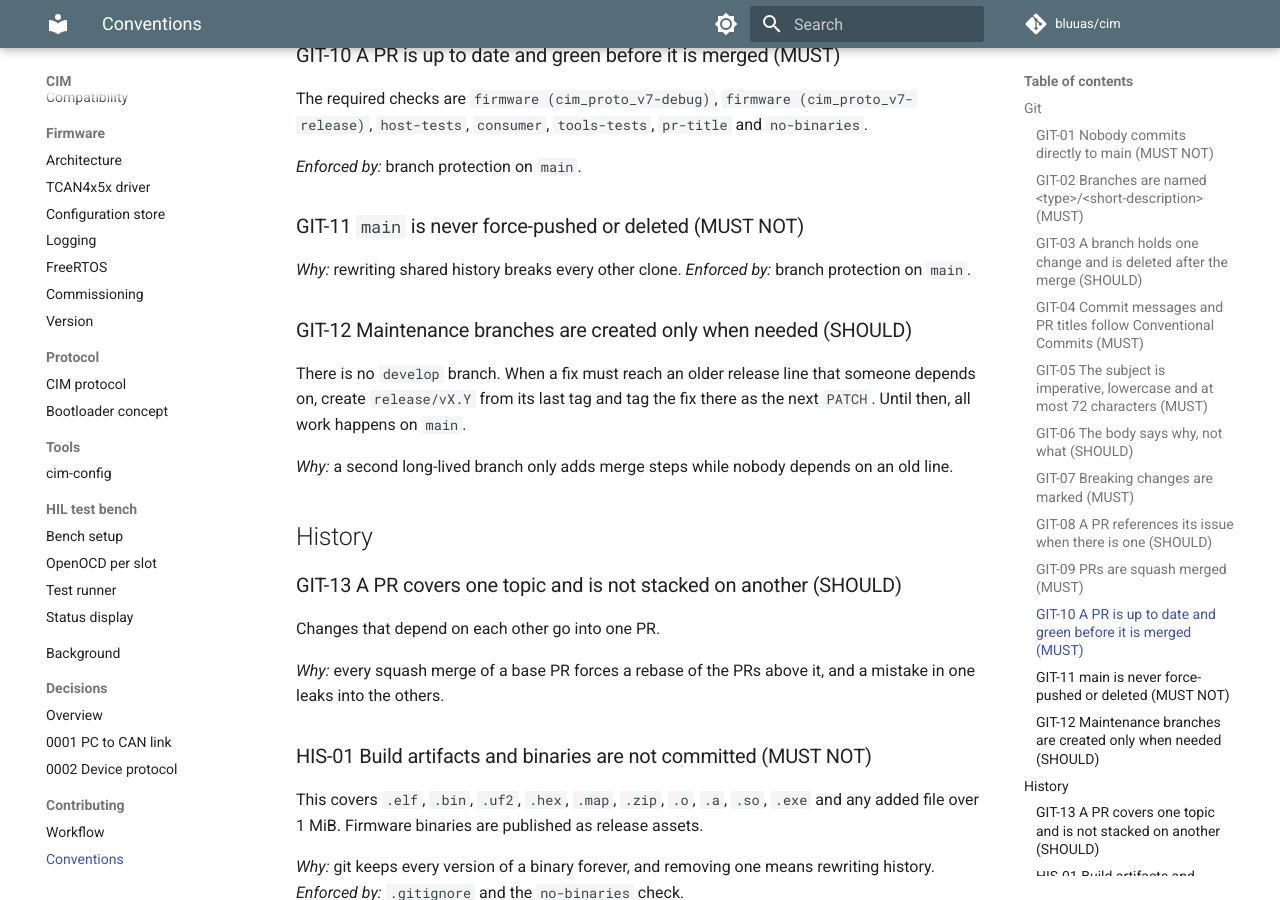
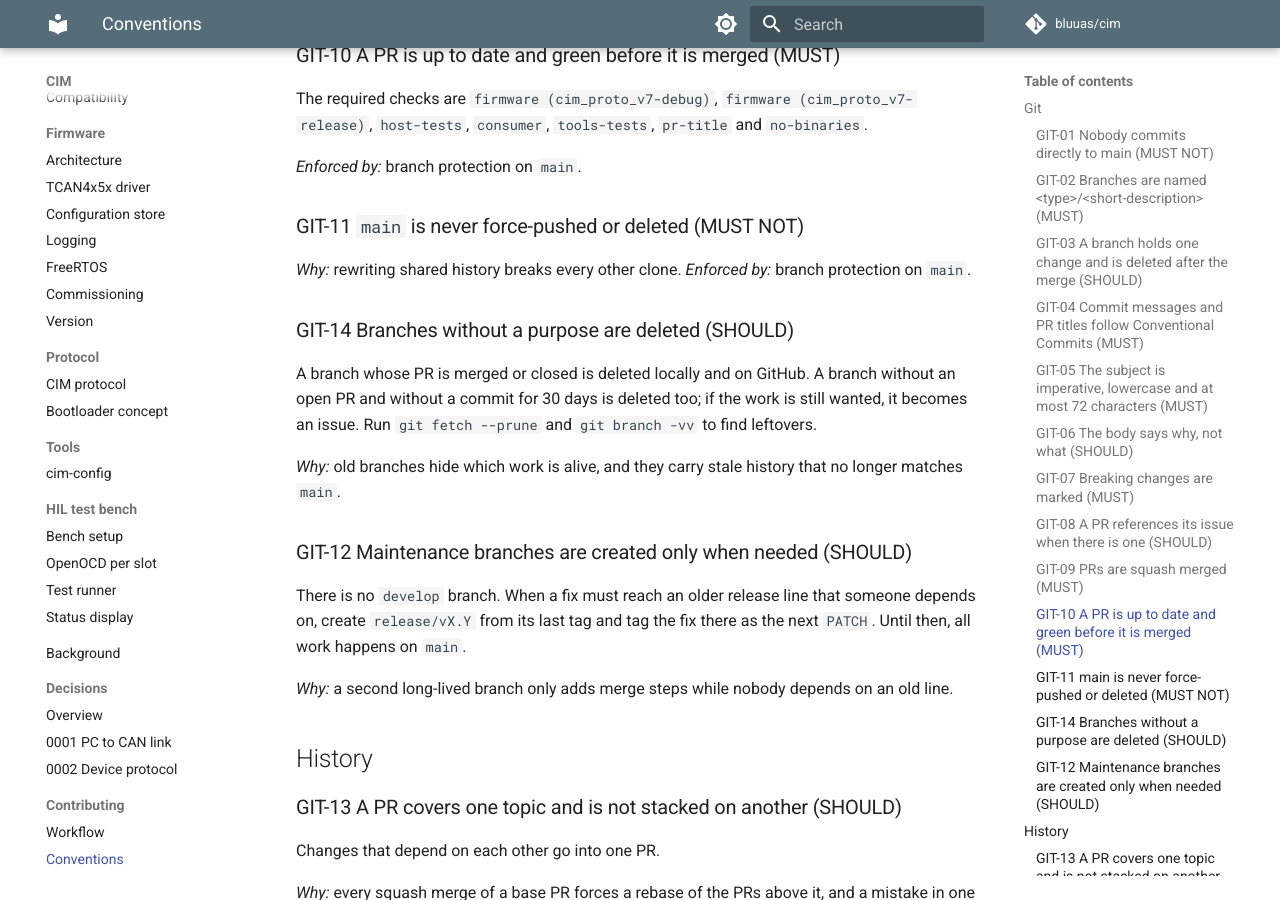
Before and after one commit to bluuas/cim, an MkDocs documentation site: the page built from docs/conventions.md, in a window 1280 px wide and 900 px high, scrolled down 2913 px. Built offline with MkDocs 1.6.1 and Material for MkDocs 9.7.7, drawn with Linux system fonts in a browser that asks for light colours; comment, search, counter and statistics services are not loaded; some of the changed text lies outside the part shown.

Commit message:
docs: delete stale branches (#83)
New rule GIT-14: a branch with a merged or closed PR, or without
activity for 30 days, is deleted.

- [x] Tested on hardware / not applicable

Co-authored-by: Claude Sonnet 5.5 <noreply@anthropic.com>

```diff
--- a/docs/conventions.md
+++ b/docs/conventions.md
@@ -94,6 +94,12 @@ The required checks are `firmware (cim_proto_v7-debug)`, `firmware (cim_proto_v7
 ### GIT-11 `main` is never force-pushed or deleted (MUST NOT)
 
 *Why:* rewriting shared history breaks every other clone. *Enforced by:* branch protection on `main`.
+
+### GIT-14 Branches without a purpose are deleted (SHOULD)
+
+A branch whose PR is merged or closed is deleted locally and on GitHub. A branch without an open PR and without a commit for 30 days is deleted too; if the work is still wanted, it becomes an issue. Run `git fetch --prune` and `git branch -vv` to find leftovers.
+
+*Why:* old branches hide which work is alive, and they carry stale history that no longer matches `main`.
 
 ### GIT-12 Maintenance branches are created only when needed (SHOULD)
 
```
